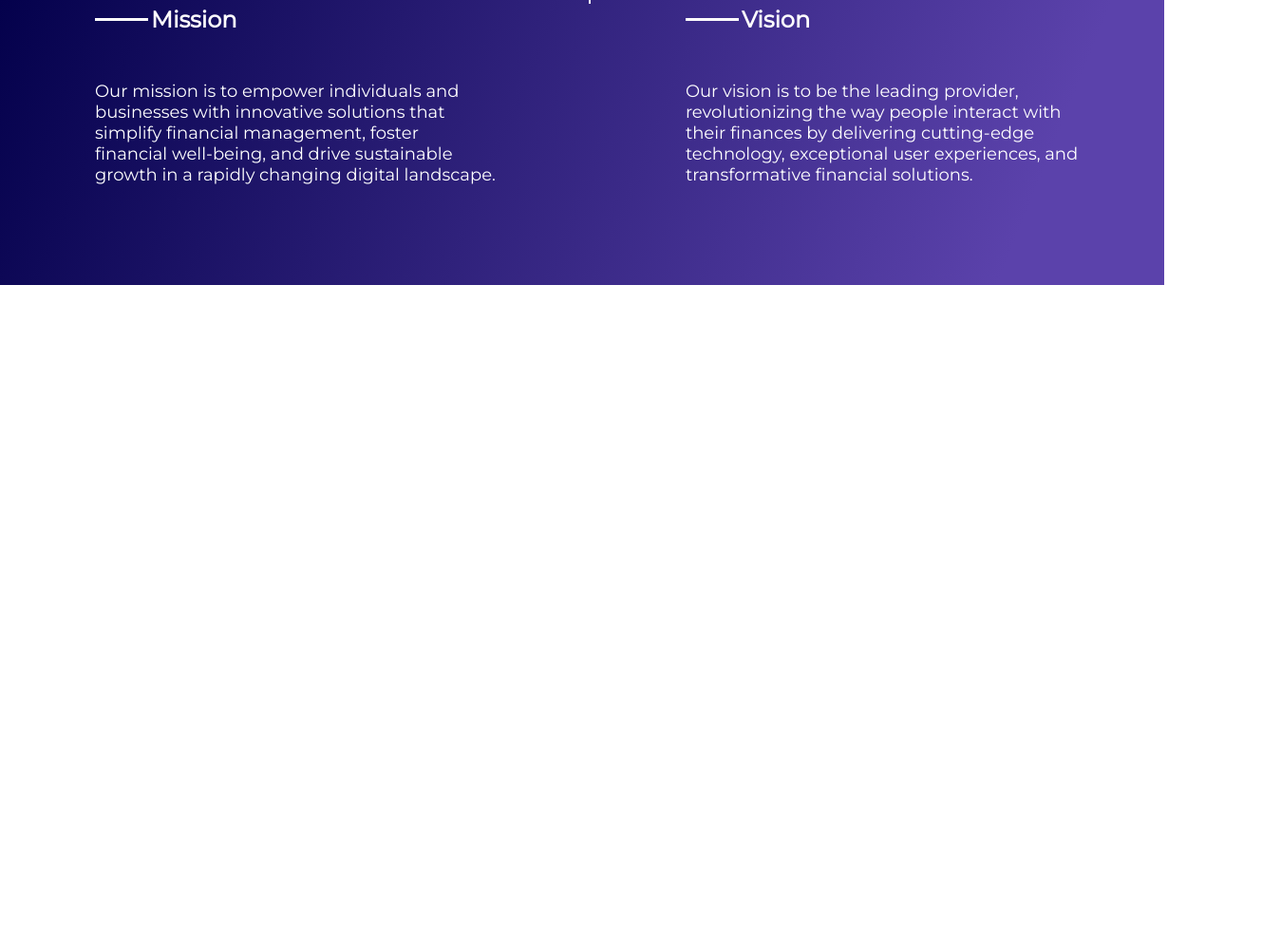
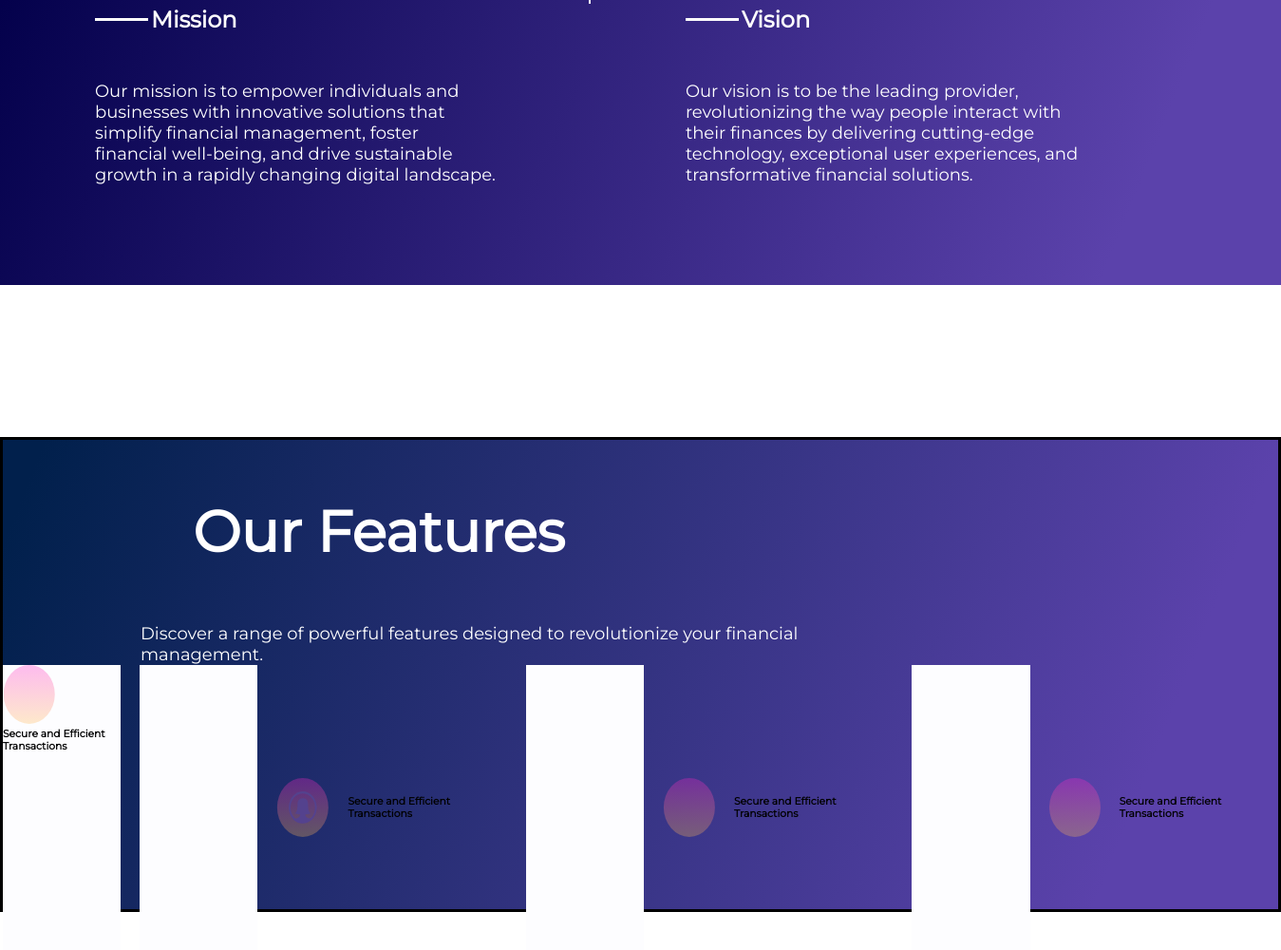
Before and after one commit to adekunle22k/new-site, a plain HTML site: page index.html in a window 1280 px wide. Shown: the part 1633-2633 px from the top of the page at 95% size, 1349 px wide, since content can reach past the window. Before the commit the page ends 1933 px from the top, so only its background shows below. Drawn offline with Linux system fonts and the light colour scheme.

Commit message:
other features started

```diff
--- a/index.html
+++ b/index.html
@@ -86,35 +86,62 @@
     <!-- mission and vision -->
     <section class="mission_vision | flex">
       <div class="mission">
-        <div class="mission_logo | flex ">
+        <div class="mission_logo | flex">
           <div class="line_mission"></div>
           <h6 class="mission_header">Mission</h6>
         </div>
         <p class="mission_paragraph">
-          Our mission is to empower individuals and <br> businesses with innovative
-          solutions that <br> simplify financial management, foster <br> financial
-          well-being, and drive sustainable <br> growth in a rapidly changing digital
-          landscape.
+          Our mission is to empower individuals and <br />
+          businesses with innovative solutions that <br />
+          simplify financial management, foster <br />
+          financial well-being, and drive sustainable <br />
+          growth in a rapidly changing digital landscape.
         </p>
         <div class="middle_line"></div>
       </div>
       <div class="vision">
-        <div class="vision_logo | flex ">
+        <div class="vision_logo | flex">
           <div class="line_vision"></div>
           <h6 class="vision_header">Vision</h6>
         </div>
         <p class="vision_paragraph">
-          Our vision is to be the leading provider, <br> revolutionizing the way
-          people interact with <br> their finances by delivering cutting-edge <br>
-          technology, exceptional user experiences, and <br> transformative financial
-          solutions.
+          Our vision is to be the leading provider, <br />
+          revolutionizing the way people interact with <br />
+          their finances by delivering cutting-edge <br />
+          technology, exceptional user experiences, and <br />
+          transformative financial solutions.
         </p>
       </div>
     </section>
     <!-- mission and vision ends -->
 
     <!-- other features begins -->
-
+    <section class="other_features">
+      <h1 class="other_features_header">Our Features</h1>
+      <p class="other_features_paragraph">
+        Discover a range of powerful features designed to revolutionize your
+        financial <br> management.
+      </p>
+      <div class="the_features | flex ">
+        <div class="the_features_1">
+          <img src="./features/other_features-1.svg" alt="" class="other_features_logo-1">
+          <h6 class="other_features-1_head">Secure and Efficient Transactions</h6>
+          <p class="other_features-1_p"></p>
+        </div>
+        <div class="the_features_2"></div>
+        <img src="./features/other_features-2.svg" alt="" class="other_features_logo-2">
+        <h6 class="other_features-1_head">Secure and Efficient Transactions</h6>
+        <p class="other_features-1_p"></p>
+        <div class="the_features_3"></div>
+        <img src="./features/other_features-3.svg" alt="" class="other_features_logo-3">
+        <h6 class="other_features-1_head">Secure and Efficient Transactions</h6>
+        <p class="other_features-1_p"></p>
+        <div class="the_features_4"></div>
+        <img src="./features/other_features-4.svg" alt="" class="other_features_logo-3">
+        <h6 class="other_features-1_head">Secure and Efficient Transactions</h6>
+        <p class="other_features-1_p"></p>
+      </div>
+    </section>
     <!-- other features ends -->
   </body>
 </html>
--- a/style.css
+++ b/style.css
@@ -130,7 +130,7 @@ button {
 }
 
 .mission_vision {
-  width: 1226px;
+  width: 1349px;
   height: 398.188px;
   background: linear-gradient(112deg, #04014c 2.86%, #5b42ab 87.34%);
   gap: 200px;
@@ -191,3 +191,41 @@ button {
   top: 1440px;
   left: 620px;
 }
+
+.other_features {
+  width: 1349px;
+  height: 500.273px;
+  background: linear-gradient(112deg, #01204c 2.86%, #5b42ab 87.34%);
+  border: 3px solid black;
+  margin-top: 160px;
+  padding-top: 60px;
+}
+
+.other_features_header {
+  color: #fff;
+  font-size: 60px;
+  font-weight: 700;
+  margin-left: 200px;
+}
+
+.other_features_paragraph {
+  color: #fff;
+  font-size: 18px;
+  font-weight: 400;
+  margin-top: 60px;
+  margin-left: 145px;
+}
+
+.the_features {
+  gap: 20px;
+}
+
+.the_features_1,
+.the_features_2,
+.the_features_3,
+.the_features_4 {
+  height: 300px;
+  width: 150px;
+  background: #FDFDFF;
+  border: none;
+}
```
Also changed, not shown: features/other_features-1.svg (added), features/other_features-2.svg (added), features/other_features-3.svg (added), features/other_features-4.svg (added).
